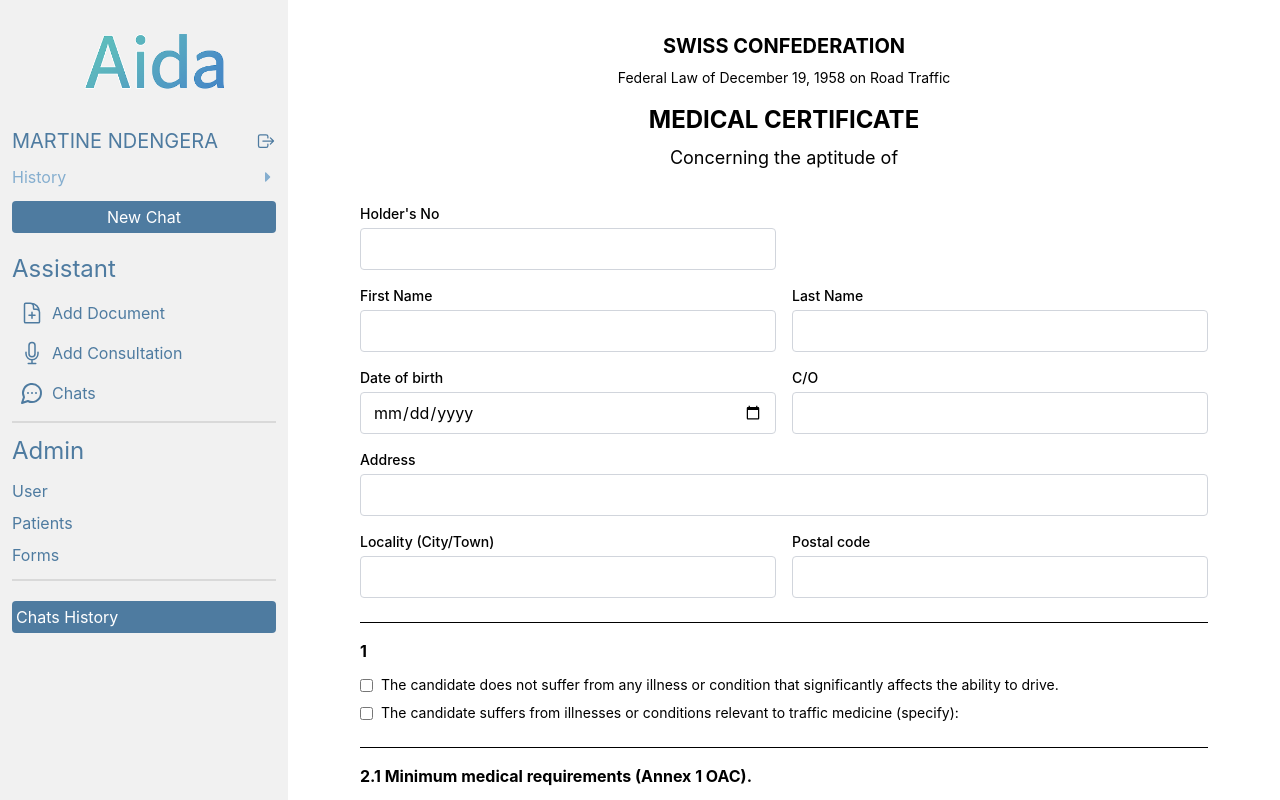
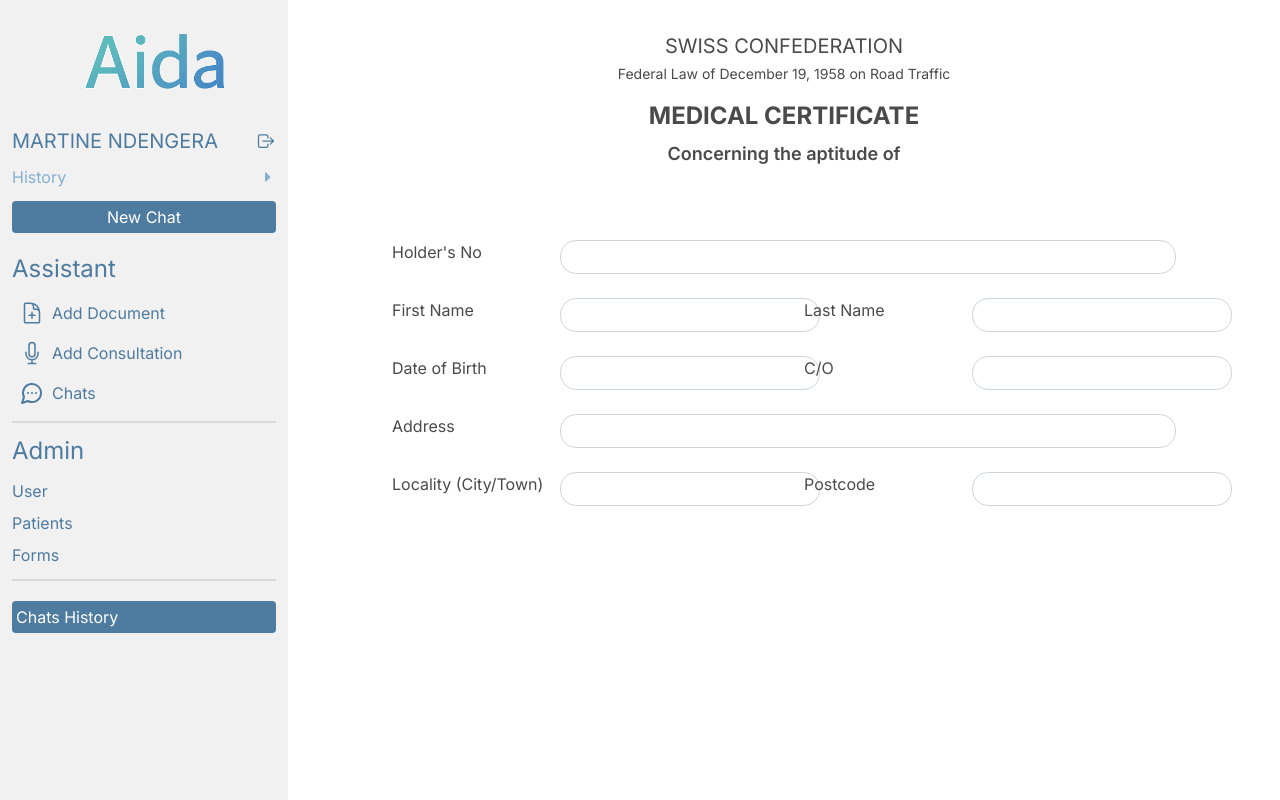
Before and after one commit to Alpha-Bytes-Department/Sixtine_AI, a React (Vite) app: page /dashboard/forms in a window 1280 px wide. Built offline with nearby package versions, Linux system fonts and the light colour scheme.

Commit message:
feat: integrate react-hook-form for improved form handling in Forms component

```diff
--- a/package.json
+++ b/package.json
@@ -15,6 +15,7 @@
     "motion": "^12.23.22",
     "react": "^19.1.1",
     "react-dom": "^19.1.1",
+    "react-hook-form": "^7.64.0",
     "react-icons": "^5.5.0",
     "react-router": "^7.9.1",
     "tailwindcss": "^4.1.13"
--- a/src/index.css
+++ b/src/index.css
@@ -1,5 +1,5 @@
+@import url('https://fonts.googleapis.com/css2?family=Inter:ital,opsz,wght@0,14..32,100..900;1,14..32,100..900&display=swap');
 @import "tailwindcss";
-@import url('https://fonts.googleapis.com/css2?family=Inter:ital,opsz,wght@0,14..32,100..900;1,14..32,100..900&display=swap');
 
 
 /* setting environment backgroud style  */
--- a/src/pages/Forms/Forms.tsx
+++ b/src/pages/Forms/Forms.tsx
@@ -1,298 +1,92 @@
+import { useForm } from "react-hook-form";
+
 const Forms = () => {
+  const {
+    register,
+    handleSubmit,
+    formState: { errors },
+    watch,
+    reset,
+  } = useForm();
+
+  const dataSubmit = (data: any) => {
+    console.log(data);
+  };
+
   return (
-    <div className="flex-1 w-full overflow-y-auto">
-      <div className="max-w-4xl mx-auto p-6 pt-8 bg-white min-h-full">
+    <div className="flex-1 w-full overflow-y-auto  text-[#4a4a4a]">
+      <div className=" mx-auto p-10 pt-8 bg-white min-h-full">
         <div className="text-center mb-8">
-          <h1 className="text-xl font-bold mb-2">SWISS CONFEDERATION</h1>
+          <h1 className="text-xl font-normal mb-1">SWISS CONFEDERATION</h1>
           <p className="text-sm mb-4">
             Federal Law of December 19, 1958 on Road Traffic
           </p>
           <h2 className="text-2xl font-bold mb-2">MEDICAL CERTIFICATE</h2>
-          <p className="text-lg">Concerning the aptitude of</p>
+          <p className="text-lg font-semibold">Concerning the aptitude of</p>
         </div>
-
-        <form className="space-y-6">
-          {/* Personal Information */}
-          <div className="grid grid-cols-1 md:grid-cols-2 gap-4">
-            <div>
-              <label className="block text-sm font-medium mb-1">
-                Holder's No
-              </label>
+        <form className=" py-10 px-16 grid grid-cols-2 gap-x-10" onSubmit={handleSubmit(dataSubmit)}>
+          {/* =============================== holder's no =============================== */}
+          <div className="col-span-2 flex gap-6 mb-6">
+            <h2 className="w-36 flex-shrink-0">Holder's No</h2>
             <input
-                type="text"
-                className="w-full border border-gray-300 rounded px-3 py-2"
+              className="focus:outline-none border-gray-300 border px-3 py-1 rounded-2xl w-full"
+              {...register("holdersNo")}
             />
           </div>
-            <div></div>
-            <div>
-              <label className="block text-sm font-medium mb-1">
-                First Name
-              </label>
+          {/* =============================== Name information =============================== */}
+          <div className="flex gap-6 mb-6">
+            <h2 className="w-36 flex-shrink-0">First Name</h2>
             <input
-                type="text"
-                className="w-full border border-gray-300 rounded px-3 py-2"
+              className="focus:outline-none border-gray-300 border px-3 py-1 rounded-2xl flex-1"
+              {...register("firstName")}
             />
           </div>
-            <div>
-              <label className="block text-sm font-medium mb-1">
-                Last Name
-              </label>
+          <div className="flex gap-6 mb-6">
+            <h2 className="w-36 flex-shrink-0">Last Name</h2>
             <input
-                type="text"
-                className="w-full border border-gray-300 rounded px-3 py-2"
+              className="focus:outline-none border-gray-300 border px-3 py-1 rounded-2xl flex-1"
+              {...register("lastName")}
             />
           </div>
-            <div>
-              <label className="block text-sm font-medium mb-1">
-                Date of birth
-              </label>
+          {/* =============================== Date of Birth and C/O =============================== */}
+          <div className="flex gap-6 mb-6">
+            <h2 className="w-36 flex-shrink-0">Date of Birth</h2>
             <input
-                type="date"
-                className="w-full border border-gray-300 rounded px-3 py-2"
+              className="focus:outline-none border-gray-300 border px-3 py-1 rounded-2xl flex-1"
+              {...register("dateOfBirth")}
             />
           </div>
-            <div>
-              <label className="block text-sm font-medium mb-1">C/O</label>
+          <div className="flex gap-6 mb-6">
+            <h2 className="w-36 flex-shrink-0">C/O</h2>
             <input
-                type="text"
-                className="w-full border border-gray-300 rounded px-3 py-2"
+              className="focus:outline-none border-gray-300 border px-3 py-1 rounded-2xl flex-1"
+              {...register("careOf")}
             />
           </div>
-            <div className="md:col-span-2">
-              <label className="block text-sm font-medium mb-1">Address</label>
+          {/* =============================== Address =============================== */}
+          <div className="col-span-2 flex gap-6 mb-6">
+            <h2 className="w-36 flex-shrink-0">Address</h2>
             <input
-                type="text"
-                className="w-full border border-gray-300 rounded px-3 py-2"
+              className="focus:outline-none border-gray-300 border px-3 py-1 rounded-2xl flex-1"
+              {...register("address")}
             />
           </div>
-            <div>
-              <label className="block text-sm font-medium mb-1">
-                Locality (City/Town)
-              </label>
+          {/* =============================== Postcode and City =============================== */}
+          <div className="flex gap-6 mb-6">
+            <h2 className="w-36 flex-shrink-0 whitespace-nowrap">Locality (City/Town)</h2>
             <input
-                type="text"
-                className="w-full border border-gray-300 rounded px-3 py-2"
+              className="focus:outline-none border-gray-300 border px-3 py-1 rounded-2xl flex-1"
+              {...register("city")}
             />
           </div>
-            <div>
-              <label className="block text-sm font-medium mb-1">
-                Postal code
-              </label>
+          <div className="flex gap-6 mb-6">
+            <h2 className="w-36 flex-shrink-0">Postcode</h2>
             <input
-                type="text"
-                className="w-full border border-gray-300 rounded px-3 py-2"
+              className="focus:outline-none border-gray-300 border px-3 py-1 rounded-2xl flex-1"
+              {...register("postcode")}
             />
           </div>
-          </div>
-
-          {/* Section 1 */}
-          <div className="border-t pt-4">
-            <h3 className="font-bold mb-3">1</h3>
-            <div className="space-y-2">
-              <label className="flex items-start space-x-2">
-                <input type="checkbox" className="mt-1" />
-                <span className="text-sm">
-                  The candidate does not suffer from any illness or condition
-                  that significantly affects the ability to drive.
-                </span>
-              </label>
-              <label className="flex items-start space-x-2">
-                <input type="checkbox" className="mt-1" />
-                <span className="text-sm">
-                  The candidate suffers from illnesses or conditions relevant to
-                  traffic medicine (specify):
-                </span>
-              </label>
-            </div>
-          </div>
-
-          {/* Section 2.1 */}
-          <div className="border-t pt-4">
-            <h3 className="font-bold mb-3">
-              2.1 Minimum medical requirements (Annex 1 OAC).
-            </h3>
-            <div className="grid grid-cols-1 md:grid-cols-2 gap-6">
-              <div>
-                <h4 className="font-medium mb-3">
-                  For Group 1 (A, A1, B, B1, F, G, M, D&lt;35kg, 10B):
-                </h4>
-                <div className="space-y-2">
-                  <label className="flex items-center space-x-2">
-                    <input type="checkbox" />
-                    <span className="text-sm">Are satisfied</span>
-                  </label>
-                  <label className="flex items-center space-x-2">
-                    <input type="checkbox" />
-                    <span className="text-sm">
-                      Are satisfied with the following conditions (ch.3.2)
-                    </span>
-                  </label>
-                  <label className="flex items-center space-x-2">
-                    <input type="checkbox" />
-                    <span className="text-sm">Are not satisfied</span>
-                  </label>
-                  <div className="mt-2">
-                    <label className="block text-sm font-medium mb-1">
-                      Brief justification:
-                    </label>
-                    <textarea className="w-full border border-gray-300 rounded px-3 py-2 h-20"></textarea>
-                  </div>
-                </div>
-              </div>
-              <div>
-                <h4 className="font-medium mb-3">
-                  For Group 2 (D, D1, C, C1, authorization to transport persons
-                  professionally, traffic experts, passenger or motorized goods
-                  vessels):
-                </h4>
-                <div className="space-y-2">
-                  <label className="flex items-center space-x-2">
-                    <input type="checkbox" />
-                    <span className="text-sm">Are satisfied</span>
-                  </label>
-                  <label className="flex items-center space-x-2">
-                    <input type="checkbox" />
-                    <span className="text-sm">
-                      Are satisfied with the following conditions (ch.3.2)
-                    </span>
-                  </label>
-                  <label className="flex items-center space-x-2">
-                    <input type="checkbox" />
-                    <span className="text-sm">Are not satisfied</span>
-                  </label>
-                  <div className="mt-2">
-                    <label className="block text-sm font-medium mb-1">
-                      Brief justification:
-                    </label>
-                    <textarea className="w-full border border-gray-300 rounded px-3 py-2 h-20"></textarea>
-                  </div>
-                </div>
-              </div>
-            </div>
-          </div>
-
-          {/* Section 2.2 */}
-          <div className="border-t pt-4">
-            <h3 className="font-bold mb-3">2.2</h3>
-            <div className="space-y-2">
-              <label className="flex items-start space-x-2">
-                <input type="checkbox" className="mt-1" />
-                <span className="text-sm">
-                  Equivocal result: Final evaluation must be carried out by a
-                  physician recognized at level 3 or 4.
-                </span>
-              </label>
-              <label className="flex items-start space-x-2">
-                <input type="checkbox" className="mt-1" />
-                <span className="text-sm">
-                  Given that the candidate's fitness to drive raises serious
-                  doubts, they should not drive any vehicle before further
-                  clarification.
-                </span>
-              </label>
-            </div>
-          </div>
-
-          {/* Section 3.1 Vision Test */}
-          <div className="border-t pt-4">
-            <h3 className="font-bold mb-3">
-              3.1 Vision test (complete for each group)
-            </h3>
-            <p className="text-sm mb-3">Wears corrective lenses for:</p>
-            <div className="grid grid-cols-1 md:grid-cols-2 gap-6">
-              <div>
-                <h4 className="font-medium mb-2">Group 1</h4>
-                <div className="flex space-x-4">
-                  <label className="flex items-center space-x-1">
-                    <input type="checkbox" />
-                    <span className="text-sm">YES</span>
-                  </label>
-                  <label className="flex items-center space-x-1">
-                    <input type="checkbox" />
-                    <span className="text-sm">NO</span>
-                  </label>
-                </div>
-              </div>
-              <div>
-                <h4 className="font-medium mb-2">Group 2</h4>
-                <div className="flex space-x-4">
-                  <label className="flex items-center space-x-1">
-                    <input type="checkbox" />
-                    <span className="text-sm">YES</span>
-                  </label>
-                  <label className="flex items-center space-x-1">
-                    <input type="checkbox" />
-                    <span className="text-sm">NO</span>
-                  </label>
-                </div>
-              </div>
-            </div>
-          </div>
-
-          {/* Section 3.2 */}
-          <div className="border-t pt-4">
-            <h3 className="font-bold mb-3">
-              3.2 The candidate is fit if they comply with the following medical
-              conditions:
-            </h3>
-            <textarea className="w-full border border-gray-300 rounded px-3 py-2 h-32"></textarea>
-          </div>
-
-          {/* Section 4 */}
-          <div className="border-t pt-4">
-            <h3 className="font-bold mb-3">4 Next check-up:</h3>
-            <div className="space-y-2">
-              <label className="flex items-center space-x-2">
-                <input type="checkbox" />
-                <span className="text-sm">
-                  within the normal period, in accordance with OAC.
-                </span>
-              </label>
-              <div className="flex items-center space-x-2">
-                <input type="checkbox" />
-                <span className="text-sm">in</span>
-                <input
-                  type="text"
-                  className="border border-gray-300 rounded px-2 py-1 w-16"
-                />
-                <span className="text-sm">
-                  months by a physician recognized at level
-                </span>
-                <input
-                  type="text"
-                  className="border border-gray-300 rounded px-2 py-1 w-16"
-                />
-              </div>
-            </div>
-          </div>
-
-          {/* Footer */}
-          <div className="border-t pt-4 grid grid-cols-1 md:grid-cols-3 gap-4">
-            <div>
-              <label className="block text-sm font-medium mb-1">
-                Place and date of examination:
-              </label>
-              <input
-                type="text"
-                className="w-full border border-gray-300 rounded px-3 py-2"
-              />
-            </div>
-            <div>
-              <label className="block text-sm font-medium mb-1">
-                Global Location Number (GLN):
-              </label>
-              <input
-                type="text"
-                className="w-full border border-gray-300 rounded px-3 py-2"
-              />
-            </div>
-            <div>
-              <label className="block text-sm font-medium mb-1">
-                Stamp and signature of physician:
-              </label>
-              <div className="w-full border border-gray-300 rounded px-3 py-2 h-16"></div>
-            </div>
-          </div>
+          {/* ===============================  */}
         </form>
       </div>
     </div>
```
Also changed, not shown: 1 other file (tests, documents, lock files or other folders). Lines whose indentation alone changed are shown as unchanged.
